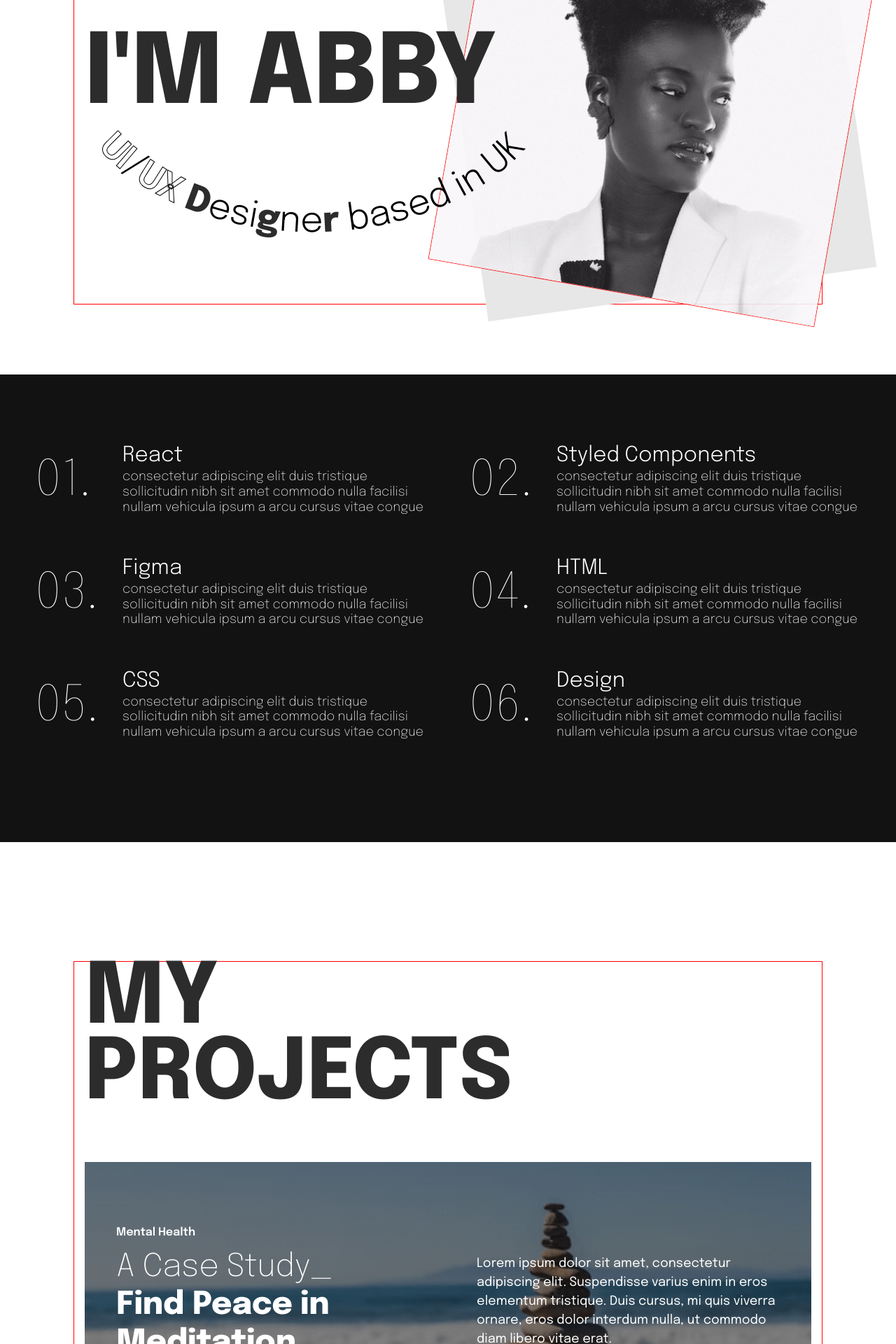
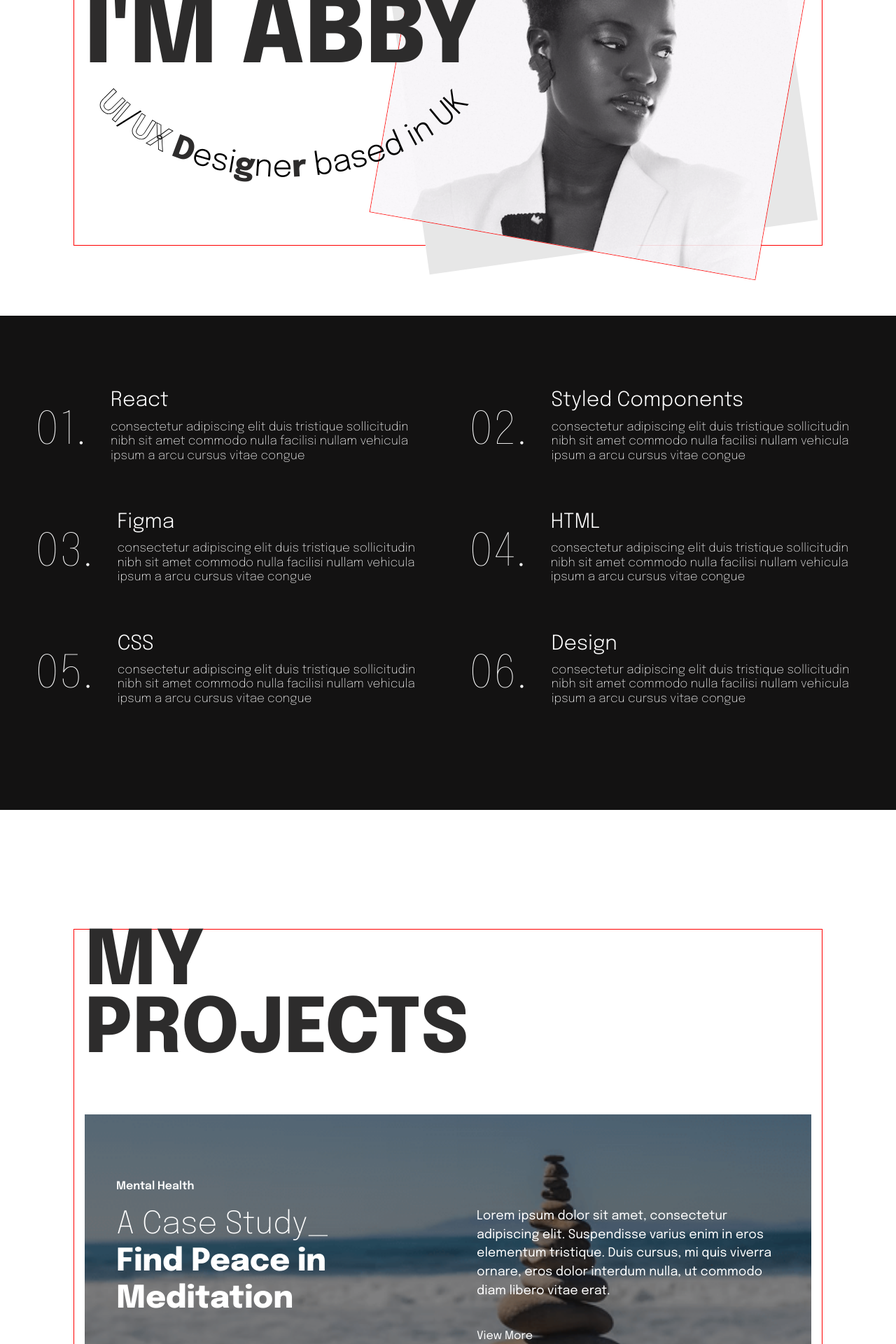
Before and after one commit to maxsotnikov/portfolio, a React (Vite) app: page / in a window 1280 px wide. Shown: the part 360-2280 px from the top of the page at 70% size. Built offline with nearby package versions, Linux system fonts and the light colour scheme.

Commit message:
adaptive 2.0

```diff
--- a/src/layout/sections/about/about-description/AboutDescription.tsx
+++ b/src/layout/sections/about/about-description/AboutDescription.tsx
@@ -1,4 +1,5 @@
 import styled from "styled-components";
+import {theme} from "../../../../styles/Theme.ts";
 
 export const AboutDescription = () => {
   return (
@@ -19,10 +20,18 @@ const StyledAboutDescription = styled.p`
   font-size: 18px;
   line-height: 1.5;
   max-width: 437px;
-  height: 432px;
-  margin-bottom: 310px;
+
+  @media ${theme.media.desktop2} {
+    margin-bottom: 0;
+  }
 `
 
 const Text = styled.p`
   margin-bottom: 20px;
+
+  @media ${theme.media.desktop2} {
+    &:last-child {
+      margin-bottom: 0;
+    }
+  }
 `
--- a/src/layout/sections/about/about-title-wrapper/AboutTitleWrapper.tsx
+++ b/src/layout/sections/about/about-title-wrapper/AboutTitleWrapper.tsx
@@ -1,5 +1,7 @@
 import styled from "styled-components";
 import {FlexWrapper} from "../../../../components/FlexWrapper.ts";
+import {font} from "../../../../styles/Common.ts";
+import {theme} from "../../../../styles/Theme.ts";
 
 type AboutTitleWrapperProps = {
   title: string;
@@ -22,8 +24,6 @@ const AboutMe = styled.span`
 
 const AboutTitle = styled.h3`
   max-width: 422px;
-  font-weight: 254;
-  font-size: 48px;
-  line-height: 1.2;
   text-transform: uppercase;
+  ${font({weight: 200, color: theme.colors.evenFont, lineHeight: 1.2, Fmax: 48, Fmin: 43})}
 `
--- a/src/layout/sections/main/Main.tsx
+++ b/src/layout/sections/main/Main.tsx
@@ -14,7 +14,7 @@ export const Main = () => {
         <MainWrapper>
         {/*<FlexWrapper>*/}
           <MainTitle>
-            <h2>Hello<br/> i'm Abby</h2>
+            <h2>Hello<br/> <span>i'm Abby</span> </h2>
             <div>
               <CircularText/>
             </div>
@@ -23,7 +23,6 @@ export const Main = () => {
             <Photo src={MainImg} alt={"main-image"}/>
           </PhotoWrapper>
         {/*</FlexWrapper>*/}
-
         </MainWrapper>
       </Container>
     </StyledMain>
@@ -31,8 +30,8 @@ export const Main = () => {
 };
 
 const StyledMain = styled.section`
-  min-height: 100vh;
-  padding: 100px 0;
+  //min-height: 100vh;
+  padding: 50px 0 100px;
   display: flex;
 `
 
@@ -40,13 +39,17 @@ const MainWrapper = styled.div`
   display: flex;
   height: 100%;
   align-items: center;
+  justify-content: space-between;
 
-  @media ${theme.media.desktop} {
+  @media ${theme.media.desktop1} {
     flex-direction: column; /* текст сверху, фото снизу */
-    //justify-content: center;
+    justify-content: center;
+    align-items: center;
+    flex-wrap: wrap;
+  }
+
+  @media ${theme.media.mobile} {
     align-items: flex-start;
-    //text-align: center;
-    flex-wrap: wrap;
   }
 `
 
@@ -56,9 +59,18 @@ const MainTitle = styled.div`
 
   h2 {
     ${font({weight: 800, color: theme.colors.titleFont, lineHeight: 1.1, Fmax: 150, Fmin: 75})}
-    //font-size: 150px;
-    //line-height: 1.1;
-    //min-width: 650px;
+
+    @media ${theme.media.desktop1} {
+    text-align: center;
+  }
+
+    @media ${theme.media.mobile} {
+      text-align: left;
+    }
+
+    span {
+      white-space: nowrap;
+    }
   }
 `
 
@@ -67,6 +79,15 @@ const PhotoWrapper = styled.div`
   left: -115px;
   top: 10px;
   z-index: 0;
+
+  @media ${theme.media.desktop1} {
+    position: static;
+  }
+
+  @media ${theme.media.desktop1} {
+    position: relative;
+    left: 15px;
+  }
 
   &::before {
     content: "";
@@ -84,10 +105,6 @@ const PhotoWrapper = styled.div`
       height: 300px;
     }
   }
-
-  @media ${theme.media.desktop} {
-    padding: 0 0 0 175px;
-  }
 `
 
 const Photo = styled.img`
--- a/src/layout/sections/main/text/CircularText.tsx
+++ b/src/layout/sections/main/text/CircularText.tsx
@@ -1,18 +1,17 @@
 import {theme} from "../../../../styles/Theme.ts";
+import styled from "styled-components";
+import {font} from "../../../../styles/Common.ts";
 
 
 export const CircularText = () => {
   return (
-    <svg width="650" height="200" viewBox="0 0 650 200">
+    <Svg viewBox="0 0 650 200">
       <path
         id="curve-up"
         d="M 0,0 A 360,255 0 0 0 650,0"
         fill="transparent"
       />
-      <text style={{
-        fontSize: '51px',
-        fontWeight: '300',
-      }}>
+<StyledCircularText>
   <textPath href="#curve-up" startOffset="50%" textAnchor="middle">
     <tspan style={{ fontWeight: '600', stroke:`${theme.colors.oddFont}`, fill: `${theme.colors.evenFont}` }}>UI</tspan>
     /
@@ -24,7 +23,15 @@ export const CircularText = () => {
     <tspan style={{ fontWeight: '800', fill: `${theme.colors.titleFont}` }}>r </tspan>
     based in UK
   </textPath>
-      </text>
-    </svg>
+</StyledCircularText>
+    </Svg>
   );
 };
+
+const Svg = styled.svg`
+  transform: translateY(calc( (100vw - 375px)/(1540 - 375) * (-40px) ));
+`
+
+const StyledCircularText = styled.text`
+  ${font({ weight: 300, Fmax: 51, Fmin: 51 })}
+`;
--- a/src/layout/sections/projects/SectionTitle.ts
+++ b/src/layout/sections/projects/SectionTitle.ts
@@ -1,8 +1,9 @@
 import styled from "styled-components";
+import {theme} from "../../../styles/Theme.ts";
+import {font} from "../../../styles/Common.ts";
 
 export const SectionTitle = styled.h2`
-  font-size: 120px;
-  line-height: 0.9;
   text-transform: uppercase;
   margin-bottom: 70px;
+  ${font({weight: 800, color: theme.colors.titleFont, lineHeight: 0.9, Fmax: 120, Fmin: 65})}
 `
--- a/src/layout/sections/projects/project/Project.tsx
+++ b/src/layout/sections/projects/project/Project.tsx
@@ -1,5 +1,6 @@
 import styled from "styled-components";
 import {theme} from "../../../../styles/Theme.ts";
+import {font} from "../../../../styles/Common.ts";
 
 type ProjectProps = {
   img: string;
@@ -29,8 +30,8 @@ export const Project = (props: ProjectProps) => {
 };
 
 const StyledProject = styled.article<{img: string}>`
-  width: 100%;
-  height: 445px;
+  //width: 100%;
+  //height: 445px;
   background-image: url(${props => props.img});
   background-size: cover;
   background-position: center;
@@ -58,39 +59,49 @@ const ContentWrapper = styled.div`
   color: ${theme.colors.evenFont};
   position: relative;
   z-index: 2;
+
+  @media ${theme.media.tablet} {
+    padding: 62px 20px 80px;
+    flex-wrap: wrap;
+    gap: 22px;
+  }
 `
 const TitleWrapper = styled.div`
   padding: 92px 0 153px;
+
+  @media ${theme.media.tablet} {
+    padding: 0;
+  }
 
 `
 
 const Title = styled.h4`
   margin-bottom: 15px;
-  font-weight: 600;
-  font-size: 16px;
+  ${font({weight: 600, color: theme.colors.evenFont, Fmax: 16, Fmin: 15})}
 `
 
 const FirstProjectTitle = styled.h4`
-  font-weight: 200;
-  font-size: 45px;
-  line-height: 1.2;
+  ${font({weight: 200, color: theme.colors.evenFont, lineHeight: 1.2, Fmax: 45, Fmin: 42})};
+  white-space: nowrap;
 `
 
 const SecondProjectTitle = styled.h3`
-  font-weight: 800;
-  font-size: 45px;
-  line-height: 1.2;
+  ${font({weight: 800, color: theme.colors.evenFont, lineHeight: 1.2, Fmax: 45, Fmin: 42})}
 `
 const DescriptionWrapper = styled.div`
   max-width: 433px;
   padding: 132px 0 100px;
   line-height: 1.5;
+
+  @media ${theme.media.tablet} {
+    padding: 0;
+  }
 `
 
 const Description = styled.p`
-  font-weight: 400;
-  font-size: 18px;
   margin-bottom: 40px;
+  ${font({weight: 400, color: theme.colors.evenFont, Fmax: 18, Fmin: 17})}
+
 `
 
 const Link = styled.a`
--- a/src/layout/sections/skills/Skills.tsx
+++ b/src/layout/sections/skills/Skills.tsx
@@ -1,11 +1,12 @@
 import styled from "styled-components";
 import {FlexWrapper} from "../../../components/FlexWrapper.ts";
 import {Skill} from "./skill/Skill.tsx";
+import {theme} from "../../../styles/Theme.ts";
 
 export const Skills = () => {
   return (
     <StyledSkills>
-      <FlexWrapper  gap={'60px'} justify={'space-between'} wrap={'wrap'}>
+      <FlexWrapper  gap={'60px'} wrap={'wrap'}  >
         <Skill number={'01.'}
                title={'React'}
                text={'consectetur adipiscing elit duis tristique sollicitudin nibh sit amet commodo nulla facilisi nullam vehicula ipsum a arcu cursus vitae congue'}
@@ -37,4 +38,13 @@ export const Skills = () => {
 
 const StyledSkills = styled.section`
   padding: 100px 50px 145px 50px;
+
+  @media ${theme.media.mobile} {
+    padding: 40px 15px;
+
+    & > ${FlexWrapper} {
+      gap: 40px;
+    }
+  }
+
 `
--- a/src/layout/sections/skills/skill/Skill.tsx
+++ b/src/layout/sections/skills/skill/Skill.tsx
@@ -1,5 +1,7 @@
 import styled from "styled-components";
 import {FlexWrapper} from "../../../../components/FlexWrapper.ts";
+import {theme} from "../../../../styles/Theme.ts";
+import {font} from "../../../../styles/Common.ts";
 
 type SkillProps = {
   number: string
@@ -24,30 +26,43 @@ export const Skill = (props: SkillProps) => {
 };
 
 const StyledSkill = styled.div`
-  //width: 30%;
-  flex: 1 1 30%;
-  min-width: 440px;
+  width: 430px;
+  flex-grow: 1;
+
+  & > ${FlexWrapper} {
+    @media ${theme.media.mobile} {
+      gap: 25px;
+    }
+  }
 `
 
 const NumberWrapper = styled.div`
-  width: 90px;
+  //width: 90px;
   flex-shrink: 0;
+
+  @media ${theme.media.mobile} {
+    width: 58px;
+  }
+
+  @media ${theme.media.desktop} {
+    max-width: 90px;
+  }
 `
 
 const SkillNumber = styled.span`
   display: block;
-  font-weight: 100;
-  font-size: 70px;
   margin-top: 17px;
+  ${font({weight: 100, color: theme.colors.evenFont, Fmax: 70, Fmin: 45})}
 `
 
 const SkillTitle = styled.h3`
-  font-weight: 300;
-  font-size: 30px;
+  ${font({weight: 300, color: theme.colors.evenFont, Fmax: 30, Fmin: 25})}
+
 `
 
 const SkillDescription = styled.p`
-  font-weight: 200;
-  font-size: 18px;
-  line-height: 1.2;
+  //font-weight: 200;
+  //font-size: 18px;
+  //line-height: 1.2;
+  ${font({weight: 200, color: theme.colors.evenFont, lineHeight: 1.2, Fmax: 18, Fmin: 14})}
 `
--- a/src/styles/Common.ts
+++ b/src/styles/Common.ts
@@ -14,5 +14,5 @@ export const font = ({family, weight, color, lineHeight, Fmin, Fmax} : FontTypeP
   font-weight: ${weight || 400};
   color: ${color || theme.colors.oddFont};
   line-height: ${lineHeight || 1.5};
-  font-size: calc( (100vw - 375px)/(1440 - 375) * (${Fmax} - ${Fmin}) + ${Fmin}px);
+  font-size: calc( (100vw - 375px)/(1540 - 375) * (${Fmax} - ${Fmin}) + ${Fmin}px);
 `
--- a/src/styles/Theme.ts
+++ b/src/styles/Theme.ts
@@ -11,6 +11,7 @@ export const theme = {
   media: {
     tablet: "screen and (max-width: 768px)",
     mobile: "screen and (max-width: 576px)",
-    desktop: "screen and (max-width: 1250px)",
+    desktop1: "screen and (max-width: 1250px)",
+    desktop2: "screen and (max-width: 1018px)",
   }
 }
```
Also changed, not shown: src/layout/sections/about/About.tsx (+36 -8 lines), src/layout/sections/projects/Projects.tsx (+9 -4 lines). Lines whose indentation alone changed are shown as unchanged.
